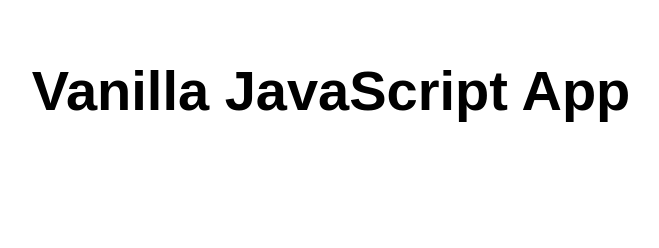
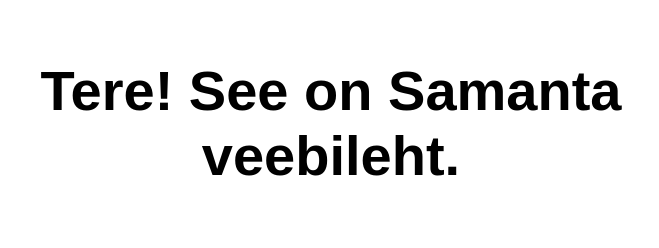
Before and after one commit to SamantaSuitsik/ut2024azapp, a website: page src/index.html in a window 1280 px wide. Shown: the whole page, without its empty margins (309-968 px from the left). Drawn offline with Linux system fonts and the light colour scheme.

Commit message:
Update index.html

```diff
--- a/src/index.html
+++ b/src/index.html
@@ -5,12 +5,12 @@
   <meta charset="UTF-8">
   <meta name="viewport" content="width=device-width, initial-scale=1.0">
   <link rel="stylesheet" href="styles.css">
-  <title>Samanta javascript app</title>
+  <title>Vanilla Javascript App</title>
 </head>
 
 <body>
   <main>
-    <h1>Vanilla JavaScript App</h1>
+    <h1>Tere! See on Samanta veebileht.</h1>
   </main>
 </body>
 
```
